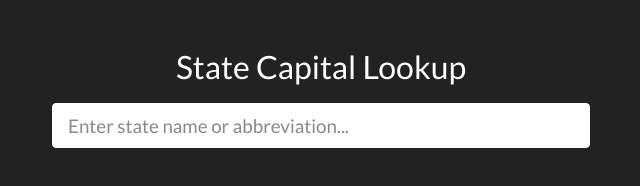
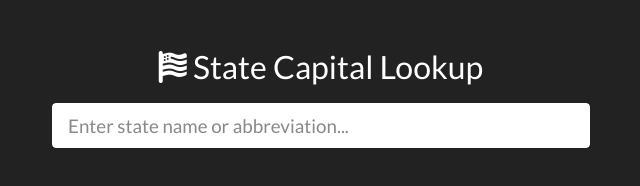
Before and after one commit to albertsahu92/Javascript-Learning, a plain HTML site: page autocompleteapp/index.html in a window 1280 px wide. Shown: the whole page, without its empty margins (319-959 px from the left). Drawn offline with Linux system fonts and the light colour scheme.

Commit message:
commit to main, added flag icons

```diff
--- a/autocompleteapp/index.html
+++ b/autocompleteapp/index.html
@@ -12,7 +12,8 @@
     <div class='container mt-5'>
         <div class='row'>
             <div class='col-md-6 m-auto'>
-                <h3 class="text-center mb-3">State Capital Lookup
+                <h3 class="text-center mb-3"> <i class="fas fa-flag-usa"></i>
+                    State Capital Lookup
                 </h3>
                 <div class="form-group">
                     <input type="text" id='search' class="form-control form-control-lg"
```
